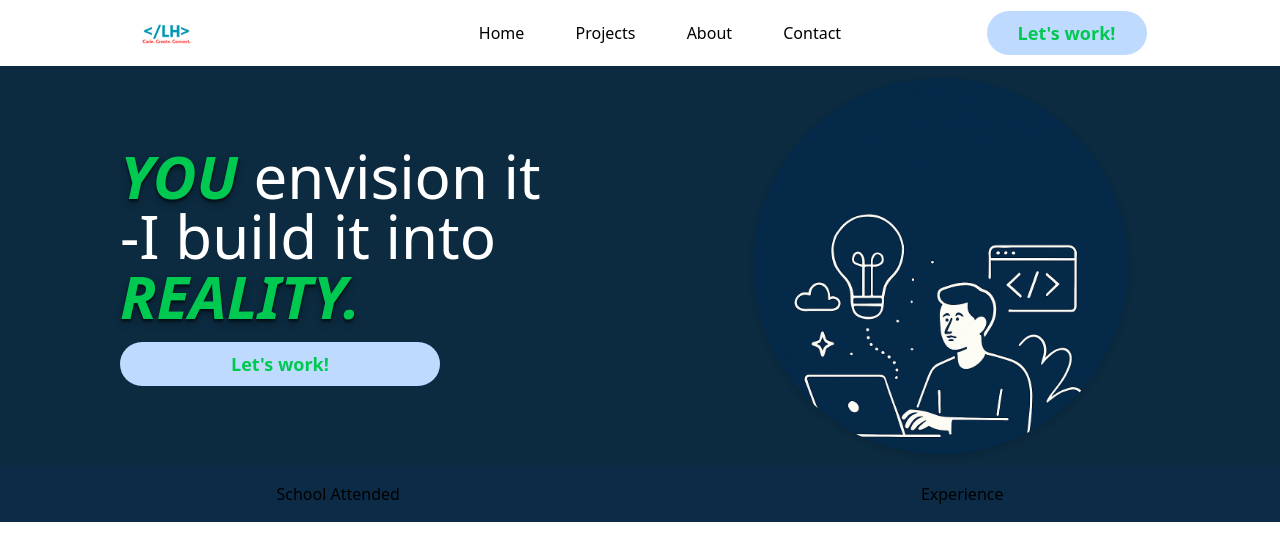
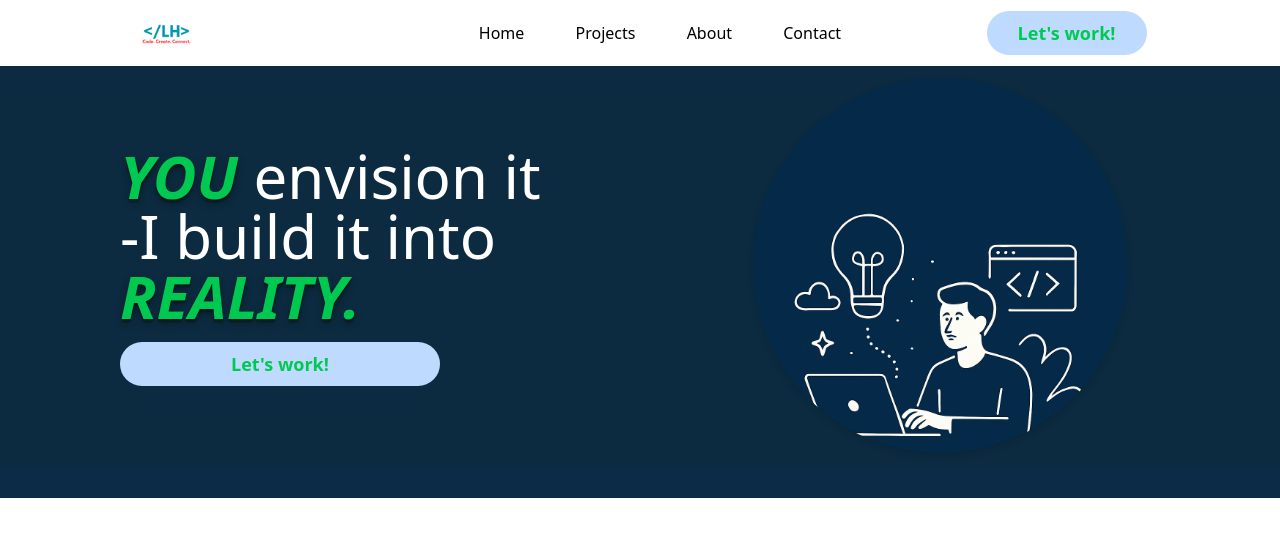
Before and after one commit to lowiechojas/lowiechojas, a React (Vite) app: page / in a window 1280 px wide. Shown: the top 560 px of the page. Built offline with nearby package versions, Linux system fonts and the light colour scheme; the HTML template or start-up script is replaced by a standard one.

Commit message:
Added animations

```diff
--- a/src/index.css
+++ b/src/index.css
@@ -1,4 +1,13 @@
 @import "tailwindcss";
+
+
+.main-img{
+  animation: spin-logo 2s linear forwards;
+}
+
+.main-you{
+  animation: fade-in 2s linear forwards;
+}
 
 /*
 *{
@@ -114,3 +123,24 @@ a.active{
   justify-content: center;
 }
   */
+
+  @keyframes spin-logo{
+
+    from{
+      transform:rotateY(180deg);
+    }
+
+    to{
+      transform: rotateY(0deg);
+    }
+  }
+
+  @keyframes fade-in {
+    from{
+      opacity: 0;
+    }
+
+    to{
+      opacity: 1;
+    }
+  }
--- a/src/pages/Contact.jsx
+++ b/src/pages/Contact.jsx
@@ -93,7 +93,7 @@ const Contact = () => {
                   </svg>
               </div>
           )}
-        <form className='bg-white shadow-md rounded-lg px-4 pt-6 pb-8 mb-4 w-[100vw] lg:w-[25vw]'  ref={form} onSubmit={sendEmail}>
+        <form className='bg-white shadow-md rounded-lg px-4 pt-6 pb-8 mb-4 w-[100vw] sm:w-[25vw]'  ref={form} onSubmit={sendEmail}>
           <div className='mb-4'>
             <label className="block text-gray-700 text-sm font-bold mb-2" htmlFor="firstname">Company Name</label>
             <input className="shadow appearance-none border rounded w-full py-2 px-3 text-gray-700 leading-tight focus:outline-none focus:shadow-outline"
--- a/src/pages/Home.jsx
+++ b/src/pages/Home.jsx
@@ -12,8 +12,8 @@ const Home = () => {
         <div className='flex flex-wrap sm:flex-nowrap items-center justify-around bg-[#0c2b40] w-screen h-[50vh] lg:pl-30 lg:pr-30'>
           <div className='grid gap-4 p-4 sm:p-0'>
             <h1 className='text-2xl sm:text-6xl text-white'>
-              <span className='italic font-sans font-bold text-shadow-lg/32 text-green-500'>YOU</span> envision it<br/>
-              -I build it into <span className='italic font-sans font-extrabold text-shadow-lg/32 text-green-500'>REALITY.</span></h1>
+              <span className='main-you italic font-sans font-bold text-shadow-lg/32 text-green-500'>YOU</span> envision it<br/>
+              -I build it into <span className='main-you italic font-sans font-extrabold text-shadow-lg/32 text-green-500'>REALITY.</span></h1>
             <NavLink to={'/contact'}>
             <button className='hover:bg-green-500 hover:text-white h-auto w-auto sm:w-[25vw] sm:text-lg text-[10px] p-2 bg-blue-200 font-bold text-green-500 rounded-full'>Let's work!</button>
             </NavLink>
@@ -21,20 +21,16 @@ const Home = () => {
 
 
             <div className='flex items-center justify-around p-4 sm:pr-8'>
-              <img className='flex overflow-auto drop-shadow-md shadow-green-500 rounded-full h-auto w-auto sm:h-auto sm:w-[30vw] object-fill' src={logo} alt="" />
+              <img className='main-img flex overflow-auto drop-shadow-md shadow-green-500 rounded-full
+                              h-auto w-auto sm:h-auto sm:w-[30vw] object-fill'
+                              src={logo} alt="" />
             </div>
 
         </div>
 
 
         <div className='flex items-center justify-around bg-[#0c2b47] w-[100vw] p-4'>
-          <div>
-            <h1>School Attended</h1>
-          </div>
 
-          <div>
-            <h1>Experience</h1>
-          </div>
         </div>
 
     </div>
```
